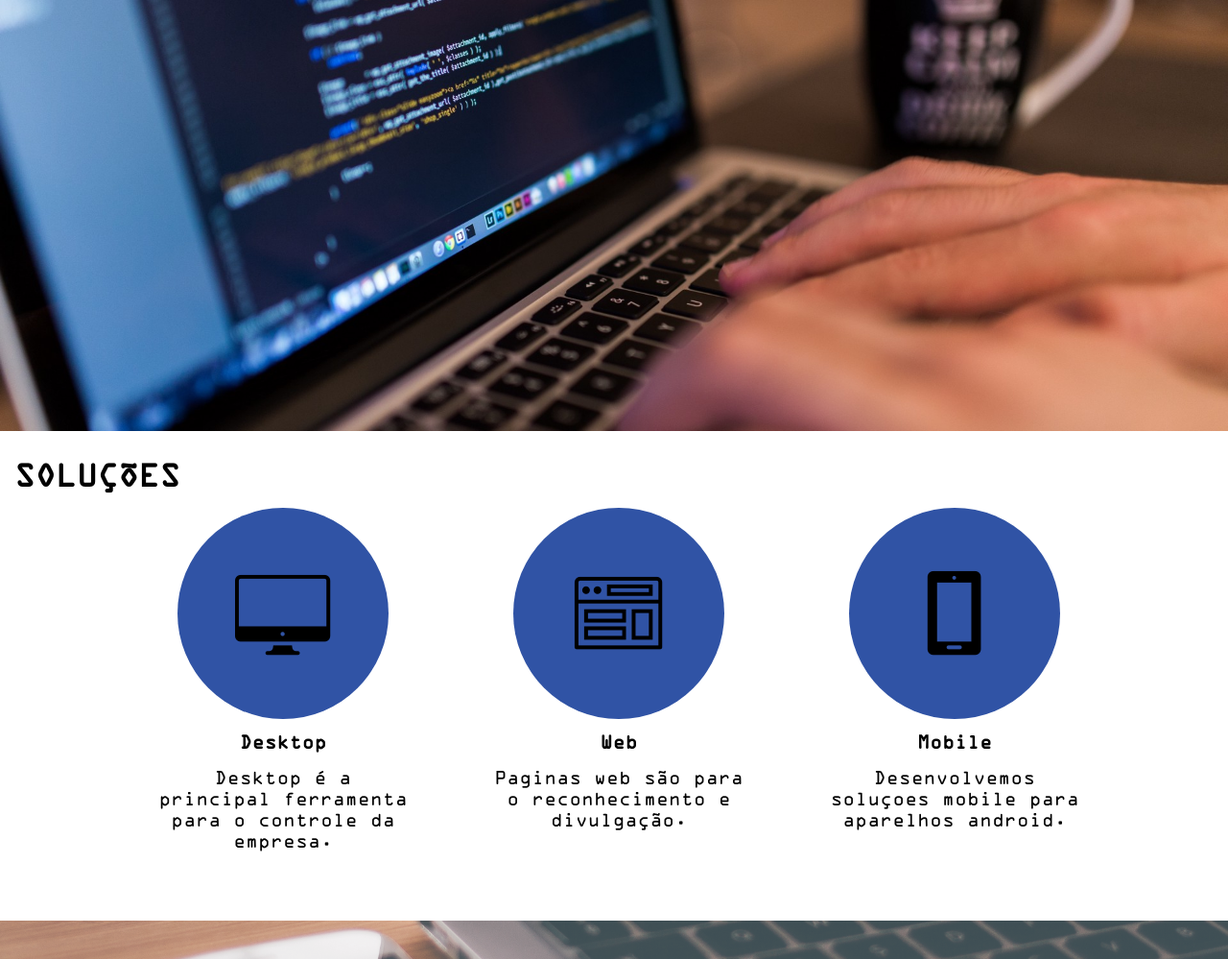
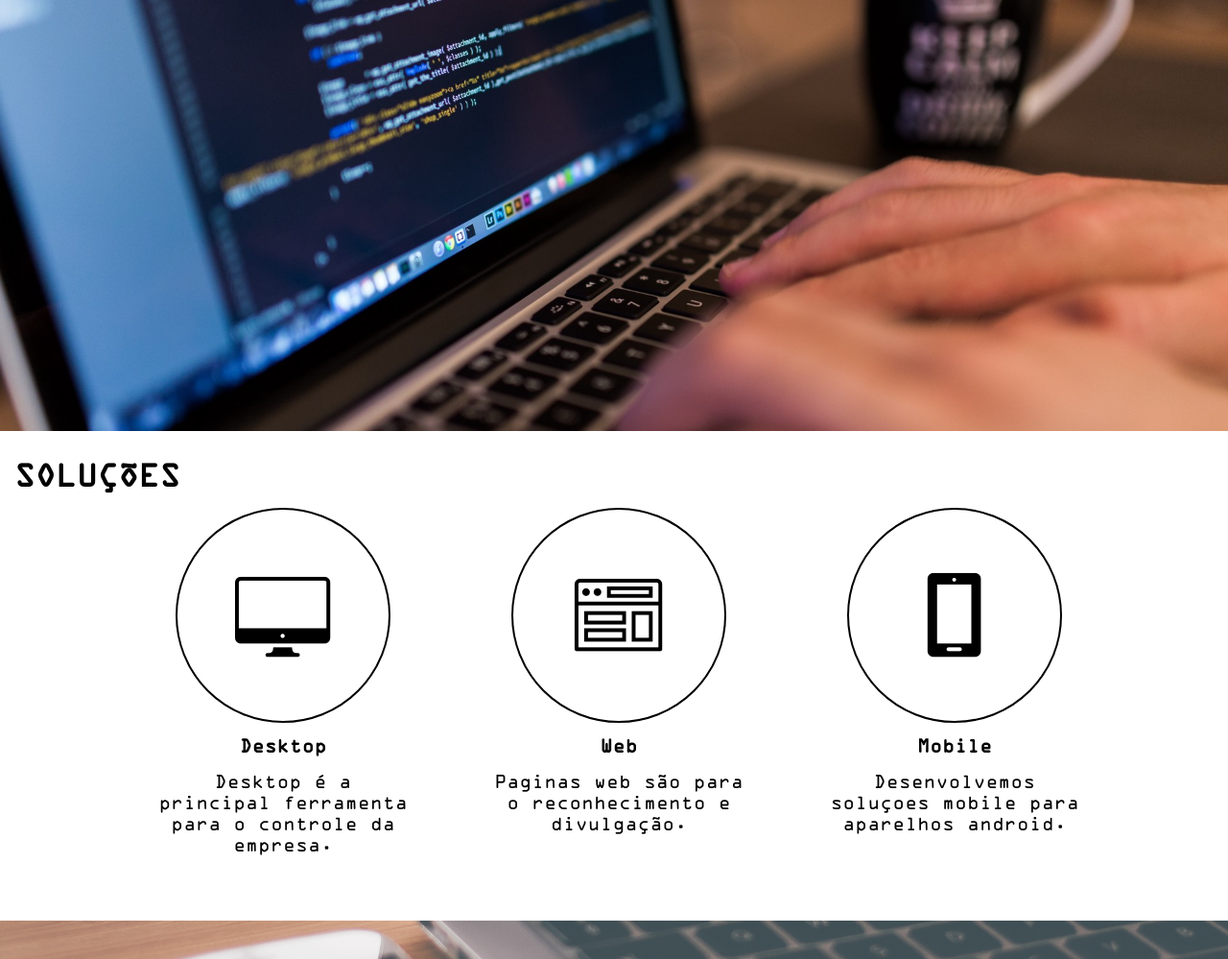
Before and after one commit to ProCodeTcc/SiteProCode, a PHP site: page / in a window 1280 px wide. Shown: the part 2033-3032 px from the top of the page at 96% size. Run offline with PHP 8.4, Linux system fonts and the light colour scheme.

Commit message:
alterações professor

```diff
--- a/css/style.css
+++ b/css/style.css
@@ -254,10 +254,11 @@ header{
 .icone_redondo{
     width: 220px;
     height: 220px;
-    background-color: #3053a5;
+    background-color: #ffffff;
     border-radius: 100%;
     margin-left: auto;
     margin-right: auto;
+    border: 2px solid #000000;
 }
 
 .icone_redondo_estilo{
@@ -266,7 +267,7 @@ header{
 }
 
 .icone_redondo:hover{
-    background-color: #1540a5;
+    background-color: rgba(0, 0, 0, 0.1);
 }
 
 .icone_redondo img{
```
